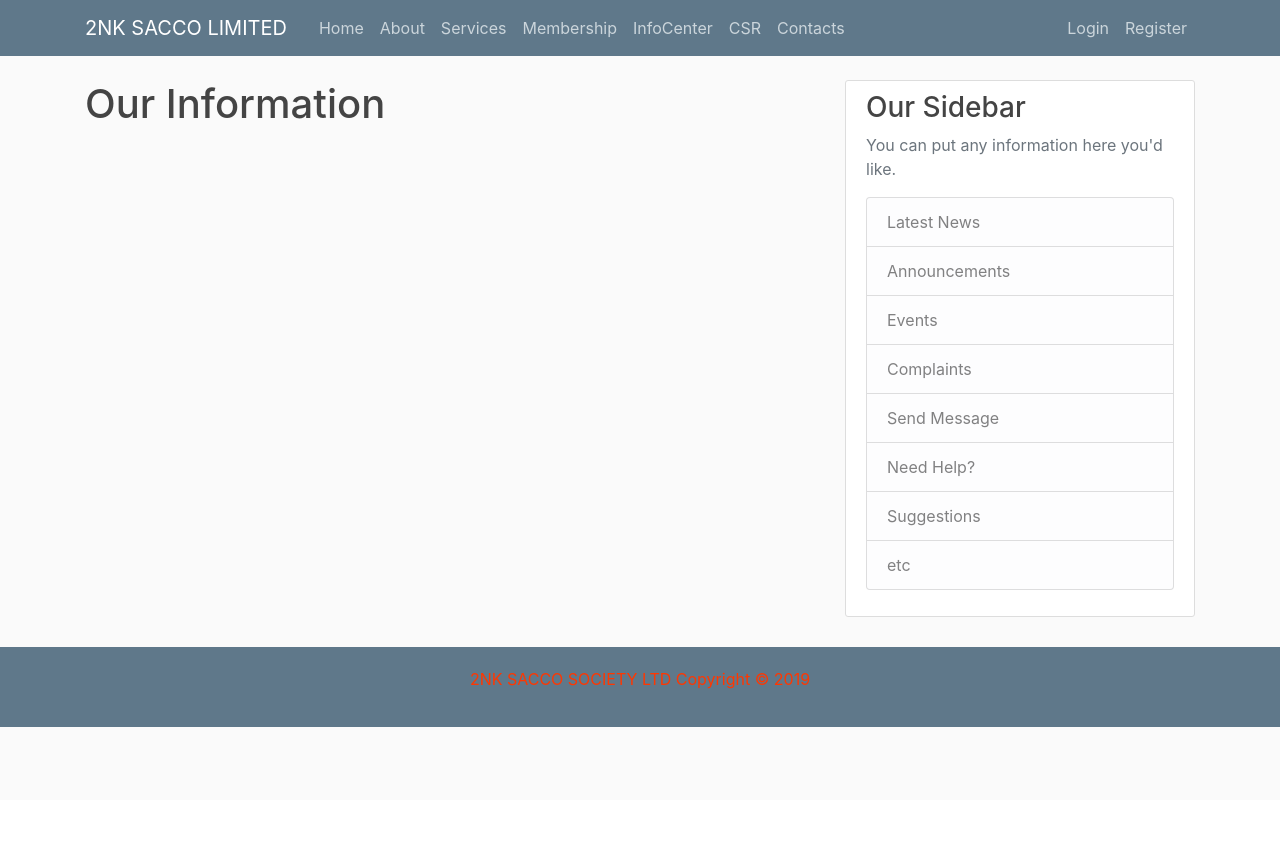
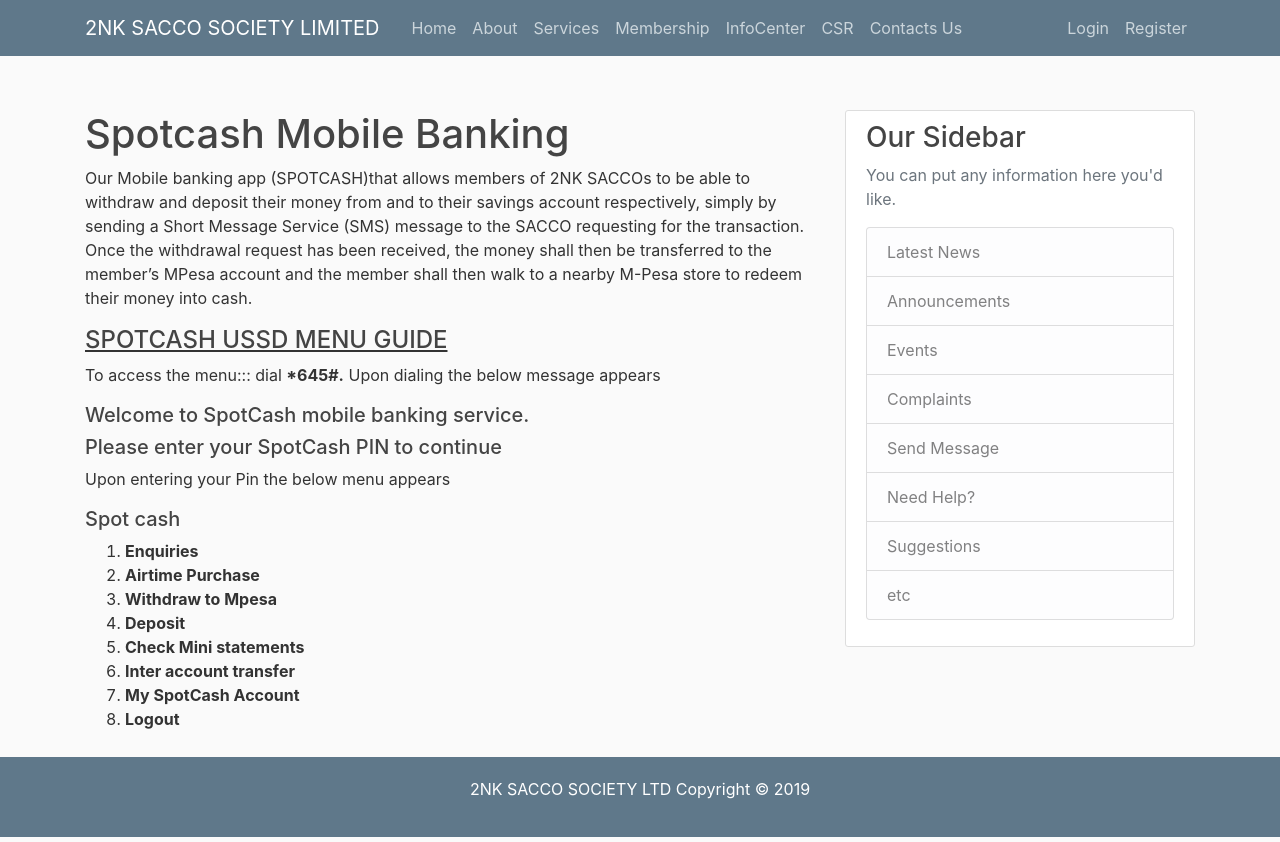
Before and after one commit to ebarasa/2nk-sacco, a Django app: page /infocenter/ in a window 1280 px wide. Before the commit the page ends 727 px from the top, so only its background shows below. Run offline with Django 3.2, Linux system fonts and the light colour scheme; some libraries are stand-ins or nearby versions.

Commit message:
all changes

```diff
--- a/blog/static/blog/main.css
+++ b/blog/static/blog/main.css
@@ -86,13 +86,21 @@
 .top {
   background: url("/static/imgs/sacco4.jpg");
   overflow: hidden;
+  height: 500px;
+  margin-bottom: 20px;
+  text-align: center;
 
+}
+
+.mid {
+  text-align: center;
+  padding-bottom: 30px;
 }
 
 .footer {
   padding: 20px;
   margin-top: 10px;
-  color: #ff3700;
+  color: #ffffff;
   background-color: #5f788a;
   text-align: center;
   margin-bottom: 5px;
--- a/blog/templates/blog/base.html
+++ b/blog/templates/blog/base.html
@@ -13,16 +13,16 @@
     <link rel="stylesheet" type="text/css" href="{% static 'blog/main.css' %}">
 
 	{% if title %}
-		<title>2NK SACCO LIMITED - {{ title }}</title>
+		<title>2NK SACCO SOCIETY LIMITED - {{ title }}</title>
 	{% else %}
-		<title>2NK SACCO LIMITED</title>
+		<title>2NK SACCO SOCIETY LIMITED</title>
 	{% endif %}
 </head>
 <body>
 	<header class="site-header">
 	  <nav class="navbar navbar-expand-md navbar-dark bg-steel fixed-top">
 	    <div class="container">
-	      <a class="navbar-brand mr-4" href="{% url 'blog-home' %}">2NK SACCO LIMITED</a>
+	      <a class="navbar-brand mr-4" href="{% url 'blog-home' %}">2NK SACCO SOCIETY LIMITED</a>
 	      <button class="navbar-toggler" type="button" data-toggle="collapse" data-target="#navbarToggle" aria-controls="navbarToggle" aria-expanded="false" aria-label="Toggle navigation">
 	      <span class="navbar-toggler-icon"></span>
 	      </button>
@@ -34,7 +34,7 @@
 	          <a class="nav-item nav-link" href="{% url 'blog-membership' %}">Membership</a>
 	          <a class="nav-item nav-link" href="{% url 'blog-infocenter' %}">InfoCenter</a>
 	          <a class="nav-item nav-link" href="{% url 'blog-CSR' %}">CSR</a>
-	          <a class="nav-item nav-link" href="{% url 'blog-contact' %}">Contacts</a>
+	          <a class="nav-item nav-link" href="{% url 'blog-contact' %}">Contacts Us</a>
 	        </div>
 	        <!-- Navbar Right Side -->
 	        <div class="navbar-nav">
@@ -46,9 +46,12 @@
 	  </nav>
 	</header>
 
-	<div class="top">
-		{% block top %}{% endblock %}
-	</div>
+	<main role="main" class="container">
+		<div class="mid">
+			{% block mid %}{% endblock %}
+		</div>
+	</main>
+
 
 	<main role="main" class="container">
 	  <div class="row">
--- a/blog/templates/blog/infocenter.html
+++ b/blog/templates/blog/infocenter.html
@@ -2,6 +2,25 @@
 
 {% block content %}
 
-		<h1>Our Information</h1>
+		<h1>Spotcash Mobile Banking</h1>
+		<p>Our Mobile banking app (SPOTCASH)that allows members of 2NK  SACCOs  to be able to withdraw and deposit their money from and to their savings account respectively, simply by sending a Short Message Service (SMS) message to the SACCO requesting for the transaction. Once the withdrawal request has been received, the money shall then be transferred to the member’s MPesa account and the member shall then walk to a nearby M-Pesa store to redeem their money into cash.</p>
+		<u><h4>SPOTCASH USSD MENU GUIDE</h4></u>
+		<p>To access the menu::: dial <b>*645#.</b> Upon dialing the below message appears</p>
+		<h5>Welcome to SpotCash mobile banking service.</h5>
+		<h5>Please enter your SpotCash PIN to continue</h5>
+		<p>Upon entering your Pin the below menu appears</p>
+		<h5>Spot cash</h5>
+		<ol type ="1">
+			<li><b>Enquiries</b></li>
+			<li><b>Airtime Purchase</b></li>
+			<li><b>Withdraw to Mpesa</b></li>
+			<li><b>Deposit</b></li>
+			<li><b>Check Mini statements</b></li>
+			<li><b>Inter account transfer</b></li>
+			<li><b>My SpotCash Account</b></li>
+			<li><b>Logout</b></li>
+		</ol>
+
+
 
 {% endblock content %}
```
Also changed, not shown: blog/templates/blog/contact.html (+7 -1 lines), blog/templates/blog/home.html (+7 -1 lines).
